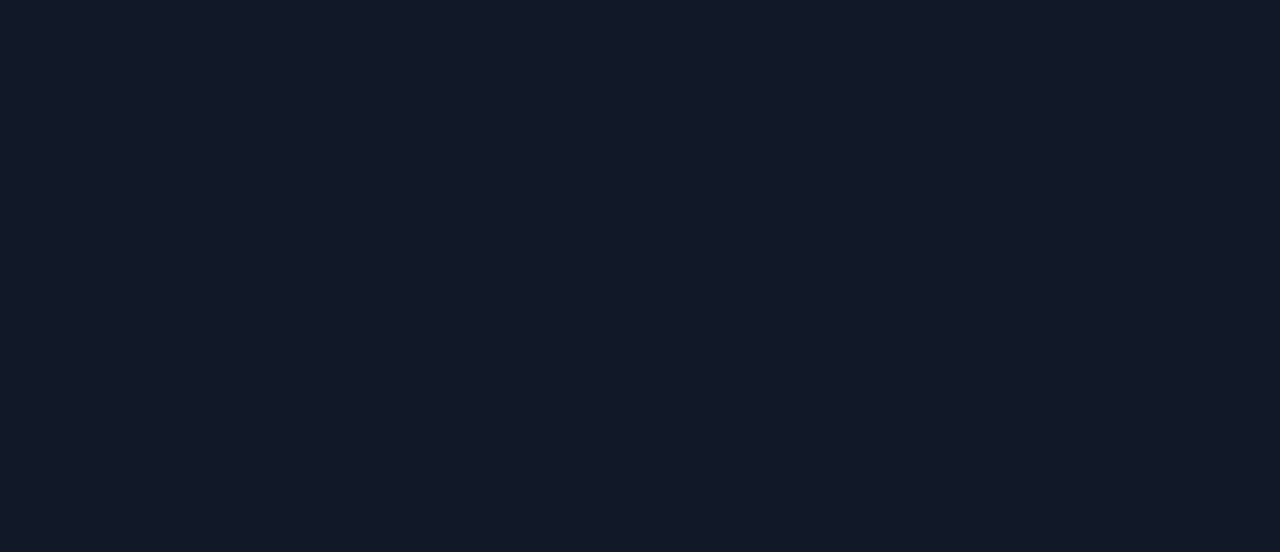
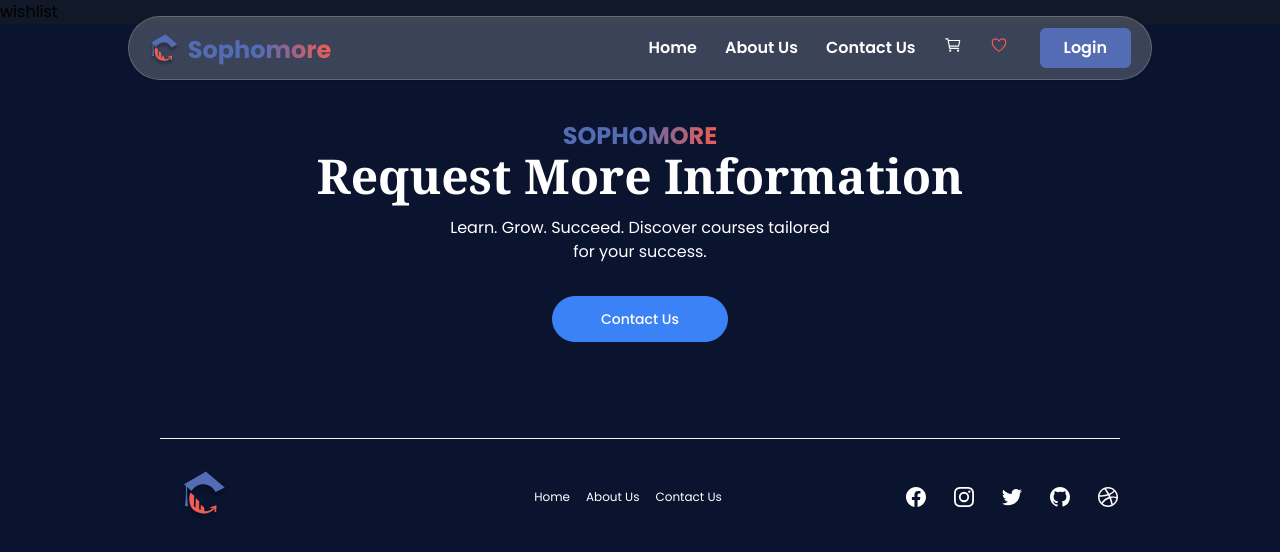
Before and after one commit to Depo-web-org/sophomore, a React (Vite) app: page /wishlist in a window 1280 px wide. Before the commit this address had no page. Shown: the top 552 px of the page. Built offline with nearby package versions, Linux system fonts and the light colour scheme.

Commit message:
Feat:add wishlist route

```diff
--- a/src/App.jsx
+++ b/src/App.jsx
@@ -9,10 +9,11 @@ import Teachers from "./pages/Teachers";
 import Contact from "./pages/Contact";
 import Cart from "./pages/Cart";
 import CourseDetailsTab from "./pages/TeacherDetails/CourseDetailsTab";
-import Wishlistempty from "./pages/Wishlist/components/Wishlistempty/Wishlistempty";
+import Wishlistempty from "./pages/Wishlist/components/Wishlistempty";
 import { AboutTab } from "./pages/TeacherDetails/TeacherInfos";
 import ReviewsTab from "./pages/TeacherDetails/ReviewsTab";
 import TeacherDetails from "./pages/TeacherDetails";
+import WishList from "./pages/Wishlist";
 
 function App() {
   return (
@@ -24,6 +25,7 @@ function App() {
           <Route path="/about" element={<About />} />
           <Route path="/contact" element={<Contact />} />
           <Route path="/cart" element={<Cart />} />
+          <Route path="/wishlist" element={<WishList />} />
           <Route path="/Wishlistempty" element={<Wishlistempty />} />
           <Route path="/school/:schoolName" element={<Grade />} />
           <Route
--- a/src/Components/Navbar/Navbar.jsx
+++ b/src/Components/Navbar/Navbar.jsx
@@ -14,7 +14,7 @@ const Navbar = () => {
       { text: `About Us`, link: "/about" },
       { text: `Contact Us`, link: "/contact" },
       { icon: <IoCartOutline />, link: "/cart" },
-      { icon: <IoHeartOutline />, link: "/" },
+      { icon: <IoHeartOutline />, link: "/wishlist" },
     ],
     []
   );
--- /dev/null
+++ b/src/pages/Wishlist/index.jsx
@@ -0,0 +1,3 @@
+export default function WishList() {
+  return <div>wishlist</div>;
+}
```
Also changed, not shown: src/pages/Wishlist/components/Wishlistempty.jsx (renamed from src/pages/Wishlist/components/Wishlistempty/Wishlistempty.jsx).
